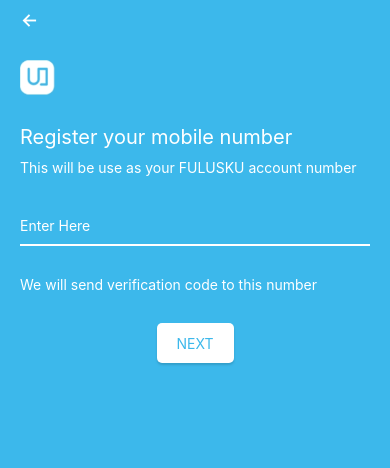
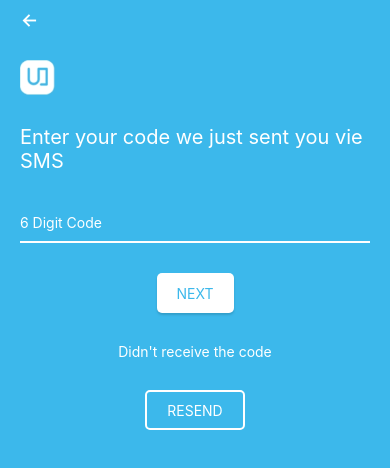
Before and after one commit to ekaadwar/FulusKu, a React Native app: screen / in a window 390 px wide. Shown: the top 468 px of the page. Built offline with nearby package versions, Linux system fonts and the light colour scheme.

Commit message:
styling RegisterCode screen

```diff
--- a/App.js
+++ b/App.js
@@ -6,6 +6,7 @@
 
 import Intro from "./src/screens/Intro";
 import Login from "./src/screens/Login";
+import RegisterCode from "./src/screens/RegisterCode";
 import RegisterPhone from "./src/screens/RegisterPhone";
 import SplashScreen from "./src/screens/SplashScreen";
 import store from "./src/redux/store";
@@ -16,6 +17,14 @@
 const Router = () => {
   return (
     <Stack.Navigator>
+      <Stack.Screen
+        component={RegisterCode}
+        name={"RegisterCode"}
+        options={{
+          header: Header,
+          headerTransparent: true,
+        }}
+      />
       <Stack.Screen
         component={RegisterPhone}
         name={"RegisterPhone"}
--- a/src/screens/RegisterCode.js
+++ b/src/screens/RegisterCode.js
@@ -0,0 +1,45 @@
+import React from "react";
+import { Image, StyleSheet, Text, View } from "react-native";
+
+import { GeneralStyle } from "../components/GeneralStyles";
+import { logoNoName } from "../assets";
+import MainInput from "../components/MainInput";
+import MainButton from "../components/MainButton";
+import SpaceHorizontal from "../components/SpaceHorizontal";
+
+const RegisterPhone = () => {
+  return (
+    <View style={[GeneralStyle.parentTop, GeneralStyle.headerPadding]}>
+      <View style={GeneralStyle.container}>
+        <Image source={logoNoName} />
+        <SpaceHorizontal space={30} />
+
+        <Text style={GeneralStyle.titleScreen}>
+          Enter your code we just sent you vie SMS
+        </Text>
+        <SpaceHorizontal space={30} />
+
+        <MainInput placeholder="6 Digit Code" />
+        <SpaceHorizontal space={30} />
+
+        <MainButton primary text="NEXT" />
+        <SpaceHorizontal space={30} />
+
+        <Text style={[GeneralStyle.mainText, styles.textCenter]}>
+          Didn't receive the code
+        </Text>
+        <SpaceHorizontal space={30} />
+
+        <MainButton text="RESEND" />
+      </View>
+    </View>
+  );
+};
+
+export default RegisterPhone;
+
+const styles = StyleSheet.create({
+  textCenter: {
+    textAlign: "center",
+  },
+});
```
